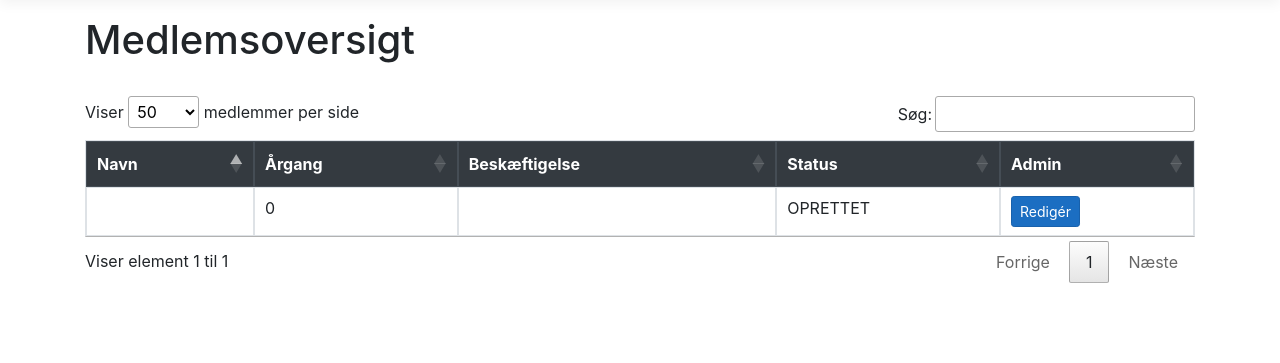
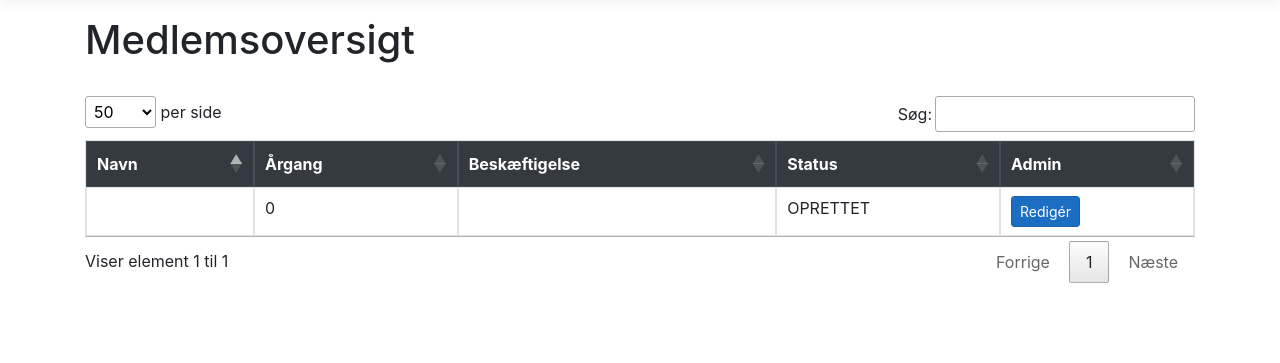
Before and after one commit to gamma-math/gammasite, an ASP.NET Core app: page /Users/Expanded in a window 1280 px wide. Shown: the part 57-420 px from the top of the page. Run offline with ASP.NET Core 8, Linux system fonts and the light colour scheme; the visitor is signed in with stand-in values (Sample User, id 1); some libraries are stand-ins or nearby versions.

Commit message:
no message

```diff
--- a/Views/Users/Expanded.cshtml
+++ b/Views/Users/Expanded.cshtml
@@ -41,7 +41,7 @@
                         previous: "Forrige",
                         next: "Næste"
                     },
-                    lengthMenu: "Viser _MENU_ medlemmer per side",
+                    lengthMenu: "_MENU_ per side",
                     search: "Søg:",
                     info: "Viser element _START_ til _END_",
                     infoEmpty: "Visning af element 0 til 0 på 0 elementer",
```
